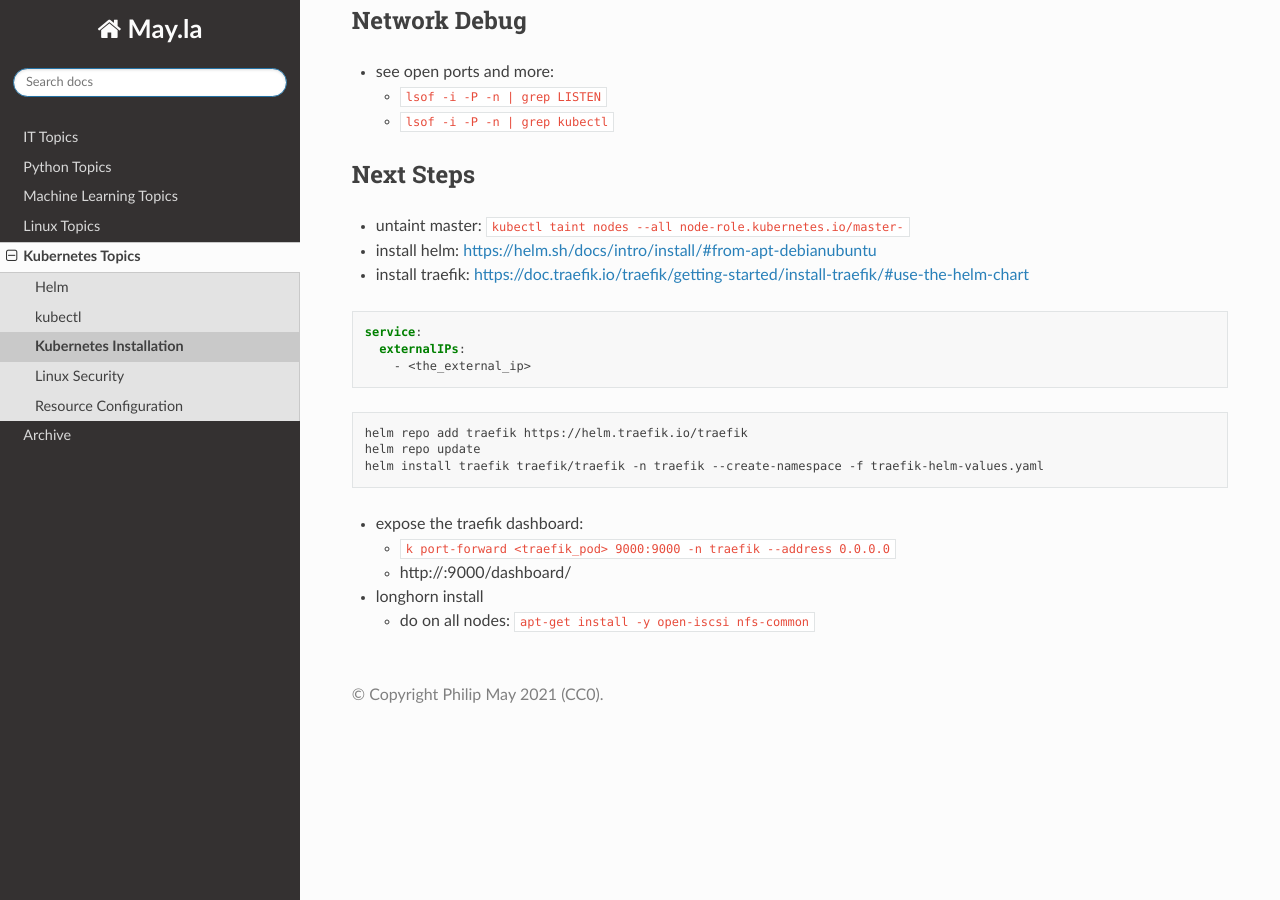
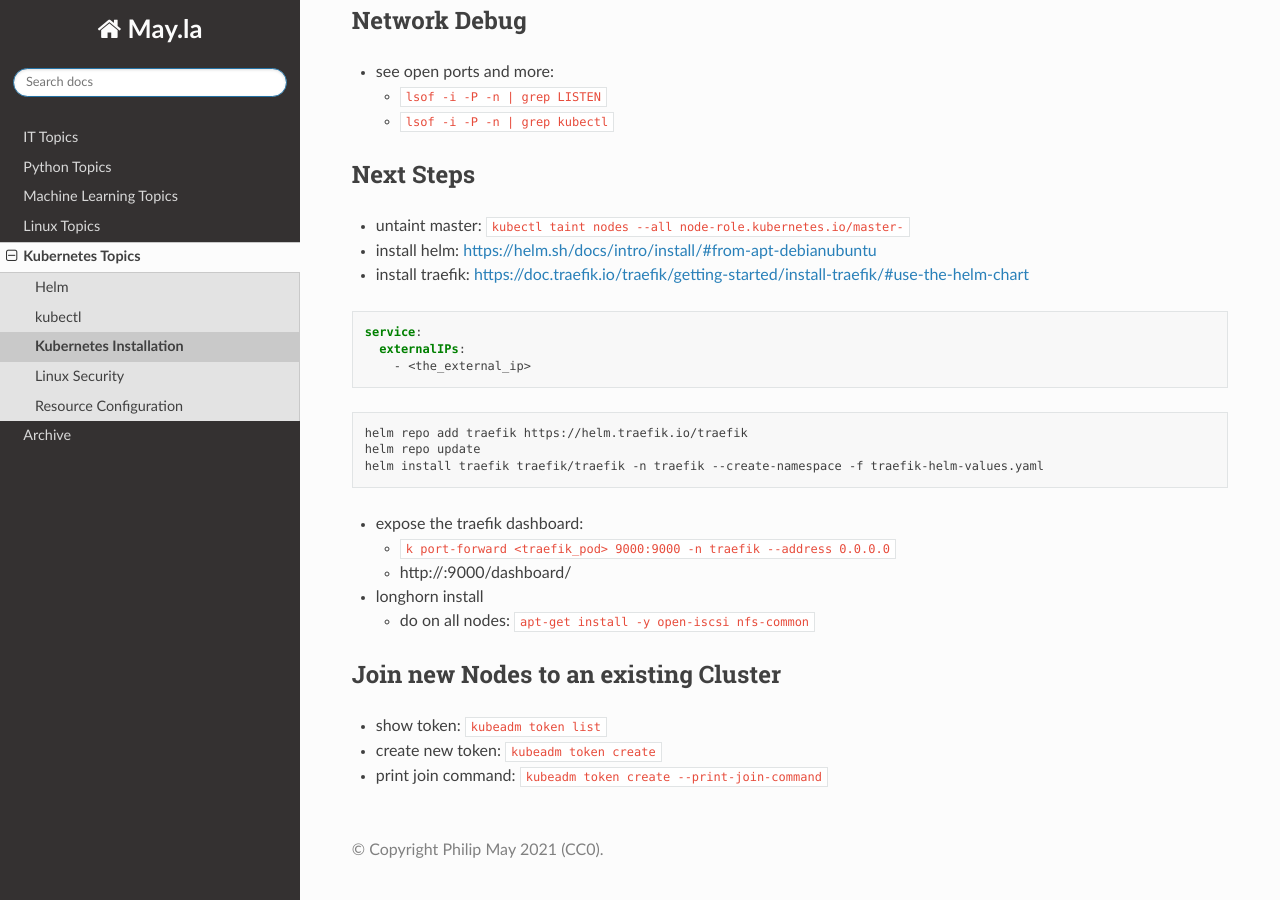
Before and after one commit to PhilipMay/May.la, a Sphinx documentation site: the page built from source/k8s/kubernetes-install.md, in a window 1280 px wide and 900 px high, scrolled down 3528 px. Built offline with Sphinx 7.4.7 and the Read the Docs theme 2.0.0, drawn with Linux system fonts in a browser that asks for light colours.

Commit message:
Update kubernetes-install.md

```diff
--- a/source/k8s/kubernetes-install.md
+++ b/source/k8s/kubernetes-install.md
@@ -186,3 +186,8 @@ helm install traefik traefik/traefik -n traefik --create-namespace -f traefik-he
 
 - longhorn install
   - do on all nodes: `apt-get install -y open-iscsi nfs-common`
+
+## Join new Nodes to an existing Cluster
+- show token: `kubeadm token list`
+- create new token: `kubeadm token create`
+- print join command: `kubeadm token create --print-join-command`
```
